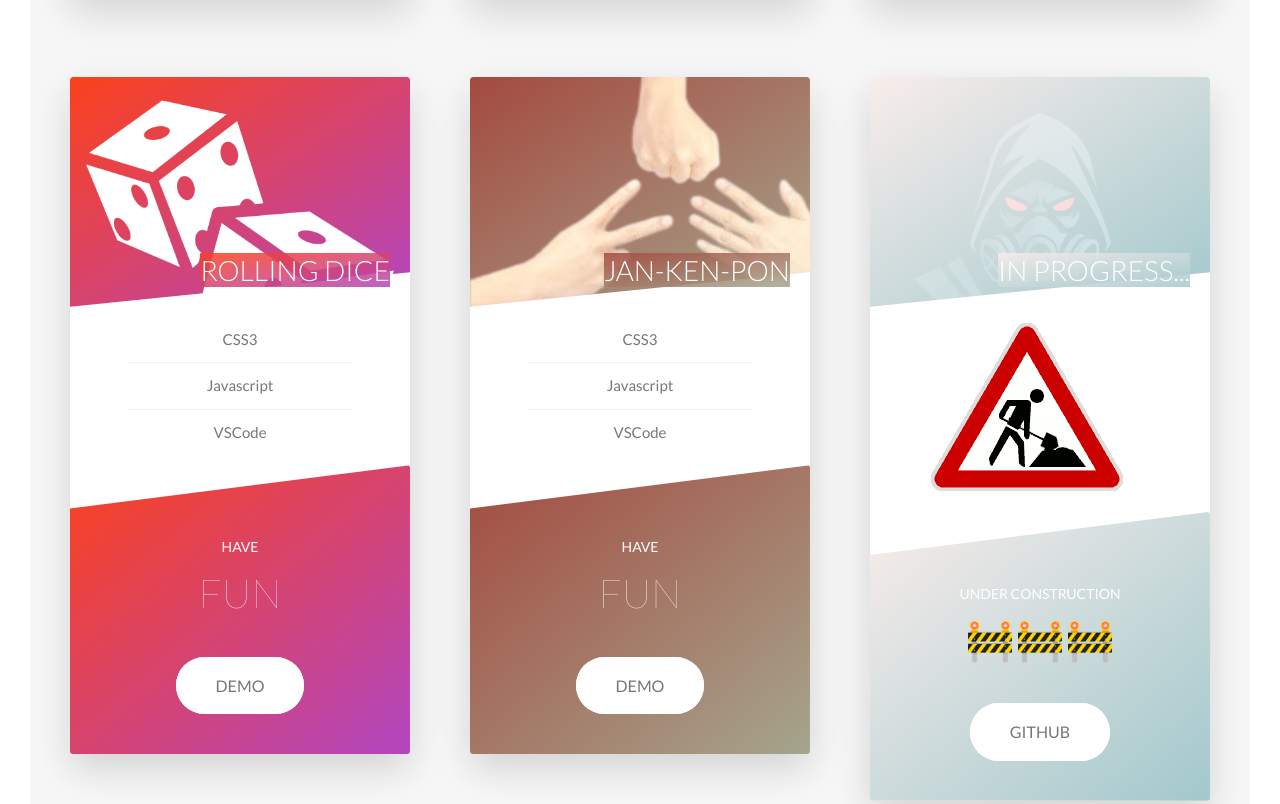
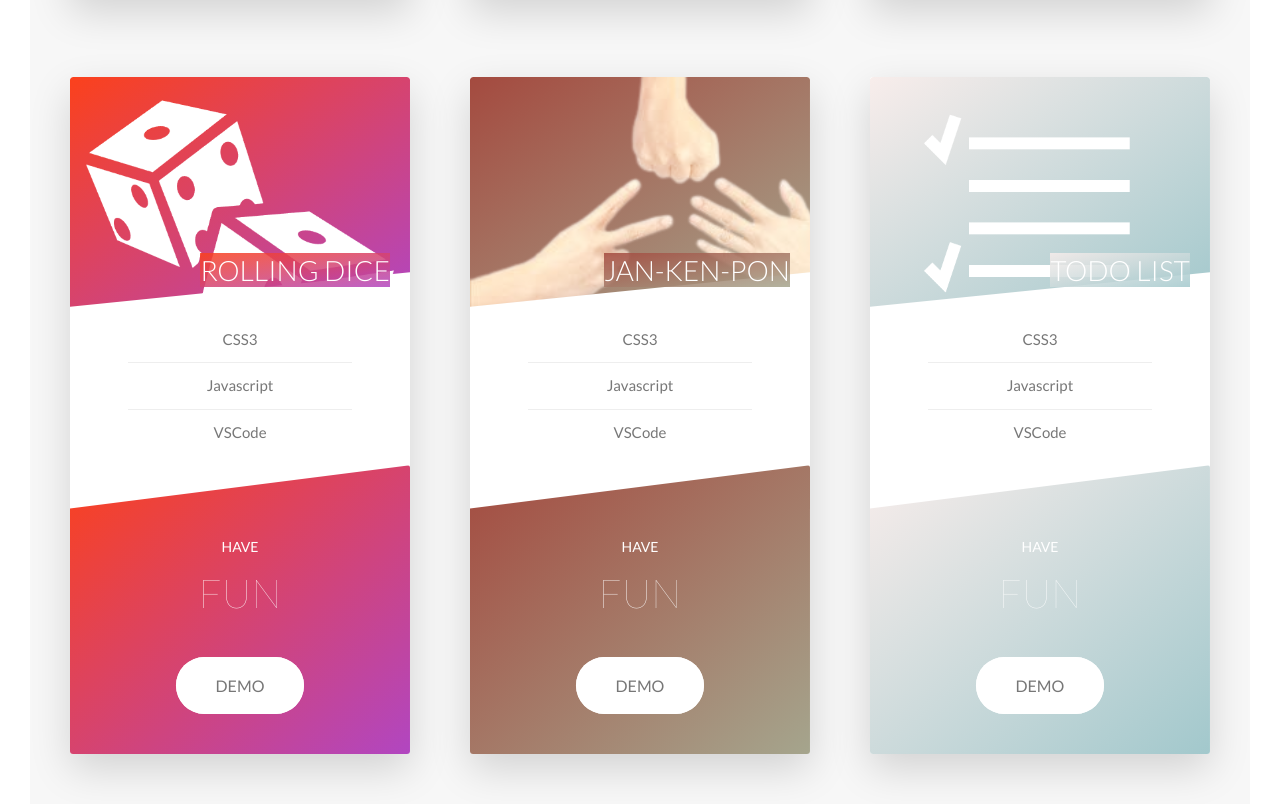
Before and after one commit to 0h3s1s/0h3s1s.com, a website: page index.html in a window 1280 px wide. Shown: the part 3285-4089 px from the top of the page. Drawn offline with Linux system fonts and the light colour scheme.

Commit message:
Added new repository 'Todo List'.

```diff
--- a/index.html
+++ b/index.html
@@ -319,25 +319,27 @@
               <div class="card__side card__side--front">
                 <div class="card__picture card__picture--6">&nbsp;</div>
                 <h4 class="card__heading">
-                  <span class="card__heading-span--6">In Progress...</span>
+                  <span class="card__heading-span--6">Todo List</span>
                 </h4>
                 <div class="card__details">
                   <ul>
-                    <img src="img/obra.gif" alt="obras" />
+                    <li>CSS3</li>
+                    <li>Javascript</li>
+                    <li>VSCode</li>
                   </ul>
                 </div>
               </div>
               <div class="card__side card__side--back card__side--back-6">
                 <div class="card__cta">
                   <div class="card__fun-box">
-                    <p class="card__fun-have">Under Construction</p>
-                    <p class="card__fun-fun">🚧🚧🚧</p>
+                    <p class="card__fun-have">have</p>
+                    <p class="card__fun-fun">fun</p>
                   </div>
                   <a
-                    href="https://github.com/0h3s1s"
+                    href="https://0h3s1s.github.io/Todo-List/"
                     class="btn btn--white"
                     target="_blank"
-                    >Github</a
+                    >demo</a
                   >
                 </div>
               </div>
--- a/sass/components/_card.scss
+++ b/sass/components/_card.scss
@@ -201,14 +201,14 @@
       background-image: linear-gradient(to right bottom,
           $color-senary-light,
           $color-senary-dark ),
-        url(../img/ohesisGasblack.png);
+        url(../img/checklist.png);
 
       @media only screen and (min-width: 56.25em),
       (min-width: 125em) {
         background-image: linear-gradient(to right bottom,
             $color-senary-light,
             $color-senary-dark),
-          url(../img/ohesisGasblack.png);
+          url(../img/checklist.png);
       }
     }
   }
```
Also changed, not shown: css/style.comp.css, css/style.concat.css, css/style.css, css/style.prefix.css, img/checklist.png (added), 1 other file.
